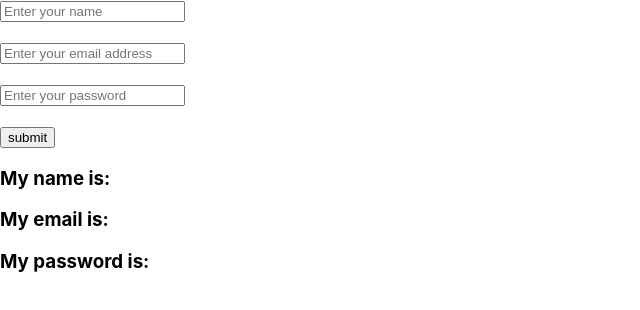
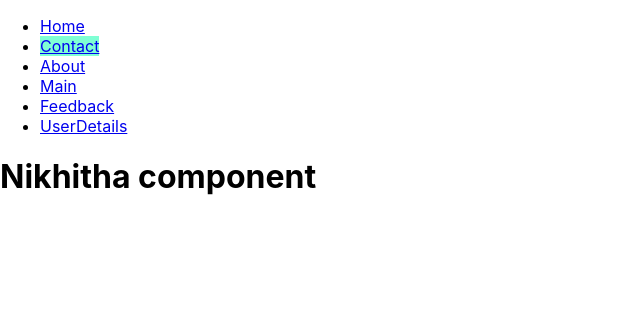
Before and after one commit to nikhitha2000/CUVETTE, a React (Create React App) app in the folder REACT/mayx/: page /contact/nikhitha in a window 1280 px wide. Shown: the top 310 px of the page, without its empty margins (0-640 px from the left). Built offline with nearby package versions, Linux system fonts and the light colour scheme.

Commit message:
yesterday class

```diff
--- a/REACT/mayx/package.json
+++ b/REACT/mayx/package.json
@@ -8,6 +8,7 @@
     "@testing-library/user-event": "^13.5.0",
     "react": "^18.3.1",
     "react-dom": "^18.3.1",
+    "react-router-dom": "^6.25.1",
     "react-scripts": "5.0.1",
     "web-vitals": "^2.1.4"
   },
--- a/REACT/mayx/src/App.js
+++ b/REACT/mayx/src/App.js
@@ -3,15 +3,21 @@ import Counter from './components/Counter'
 import Theme from './components/Theme'
 import Forms from './components/Forms'
 import Form from './components/Form'
+import Effect from './components/Effect'
+import Router from './components/Router'
+import Navbar from './components/Navbar'
 
 function App() {
   return (
-    <div>
-      {/* <Counter/> */}
+    <>
+    {/* <Counter/> */}
       {/* <Theme/> */}
       {/* <Forms/> */}
-      <Form/>
-      </div>
+      {/* <Form/> */}
+      {/* <Effect/> */}
+      <Router/>
+      {/* <Navbar/> */}
+    </>
   )
 }
 
--- /dev/null
+++ b/REACT/mayx/src/components/Effect.js
@@ -0,0 +1,16 @@
+import React , { useEffect, useState } from 'react'
+
+function Effect() {
+    const[count,setCount] = useState(0);
+    useEffect(()=>{
+        console.log("first");
+    })
+  return (
+    <div>
+        <h1>Count : {count}</h1>
+        <button onClick={()=>setCount(count+1)}>Increment</button>
+    </div>
+  )
+}
+
+export default Effect
--- /dev/null
+++ b/REACT/mayx/src/components/Home.js
@@ -0,0 +1,11 @@
+import React from 'react'
+
+function Home() {
+  return (
+    <div>
+        <h1>Home component</h1>
+    </div>
+  )
+}
+
+export default Home
--- /dev/null
+++ b/REACT/mayx/src/components/Navbar.css
@@ -0,0 +1,3 @@
+.active{
+    background-color: aquamarine;
+}
--- /dev/null
+++ b/REACT/mayx/src/components/Navbar.js
@@ -0,0 +1,32 @@
+import React from 'react';
+import { NavLink } from 'react-router-dom';
+import  './Navbar.css';
+
+function Navbar() {
+  return (
+    <nav>
+      <ul>
+        <li>
+          <NavLink to="/">Home</NavLink>
+        </li>
+        <li>
+          <NavLink to="/contact">Contact</NavLink>
+        </li>
+        <li>
+          <NavLink to="/about">About</NavLink>
+        </li>
+        <li>
+          <NavLink to="/main">Main</NavLink>
+        </li>
+        <li>
+          <NavLink to="/feedback">Feedback</NavLink>
+        </li>
+        <li>
+          <NavLink to="/userdetails">UserDetails</NavLink>
+        </li>
+      </ul>
+    </nav>
+  );
+}
+
+export default Navbar;
--- /dev/null
+++ b/REACT/mayx/src/components/Nikhitha.js
@@ -0,0 +1,11 @@
+import React from 'react'
+
+function Home() {
+  return (
+    <div>
+        <h1>Nikhitha component</h1>
+    </div>
+  )
+}
+
+export default Home
--- /dev/null
+++ b/REACT/mayx/src/components/Router.js
@@ -0,0 +1,27 @@
+import React from 'react'
+import{BrowserRouter,Routes,Route} from 'react-router-dom'
+import Home from './Home'
+import Nikhitha from './Nikhitha'
+import Navbar from './Navbar'
+import UserDetails from './UserDetails'
+
+function Router() {
+  return (
+    <div>
+        <BrowserRouter>
+        <Navbar/>
+        <Routes>
+            <Route path='/'element={<Home/>}/>
+            <Route path='/about'element={<h1>about Component</h1>}/>
+            <Route path='/contact'element={<h1>contact Component</h1>}/>
+            <Route path='/contact/nikhitha'element={<Nikhitha/>}/>
+            <Route path='/main' element={<h1>Main component</h1>}/>
+            <Route path='/feedback' element={<h1>Feedback component</h1>}/>
+            <Route path='/users/:id/aadhar/:no' element={<UserDetails/>}/>
+        </Routes>
+        </BrowserRouter>
+    </div>
+  )
+}
+
+export default Router
--- /dev/null
+++ b/REACT/mayx/src/components/UserDetails.js
@@ -0,0 +1,22 @@
+import React from 'react'
+import { useNavigate, useParams } from 'react-router-dom'
+
+function UserDetails() {
+    const {id,no} = useParams()
+    console.log()
+    const navigate =  useNavigate()
+    const handleNavigate = ()=>{
+        navigate('/Contact')
+    }
+  return (
+    <div>
+        {id === "user1" && no==="123" &&(<h1>Nikhitha aadhar no is 249259502676</h1>)}
+        {id === "user1" && no==="456" &&(<h1>praneeth aadhar no is 782737232653</h1>)}
+        {id === "user2" && no==="321" &&(<h1>priyanshu aadhar no is 64747361223</h1>)}
+        {id === "user3" && no==="789" &&(<h1>Chatan aadhar no is 67343274634647</h1>)}
+        <button onClick={handleNavigate}>Contact</button>
+    </div>
+  )
+}
+
+export default UserDetails
```
Also changed, not shown: 1 other file (tests, documents, lock files or other folders).
